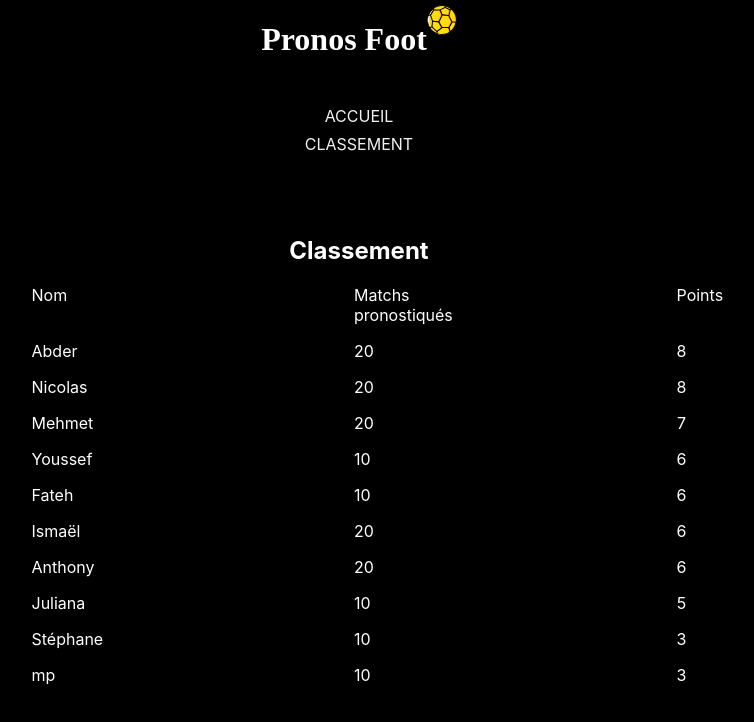
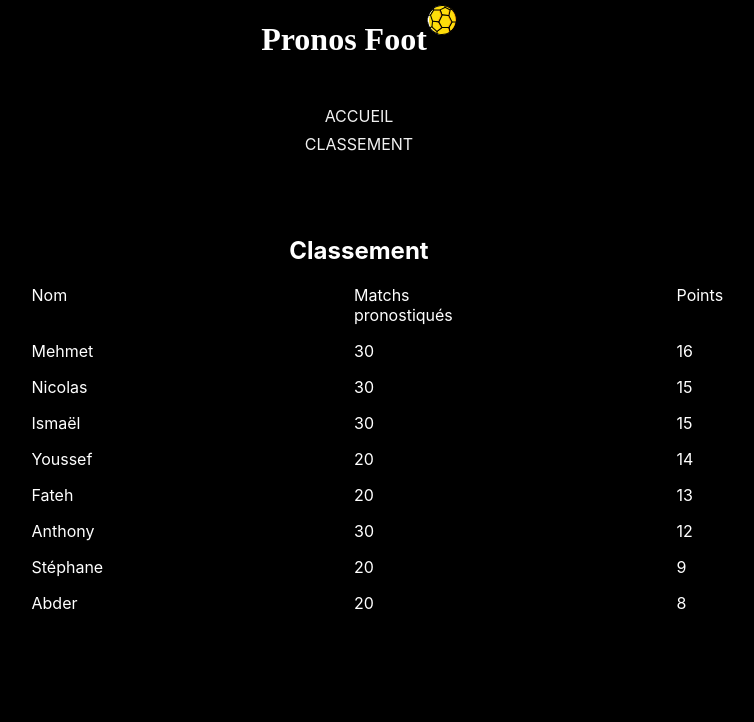
Before and after one commit to MehmetCan75/Pronos-Foot, a React (Create React App) app: page /classement in a window 1280 px wide. Shown: the top 722 px of the page, without its empty margins (281-1035 px from the left). Built offline with nearby package versions, Linux system fonts and the light colour scheme.

Commit message:
fourth results

```diff
--- a/src/Components/Classement/Classement.js
+++ b/src/Components/Classement/Classement.js
@@ -11,55 +11,55 @@ export default function Classement() {
             <li className="nm">Points</li>
         </ul>
         <ul className="name-games-points">
+            <li className="nm">Mehmet</li>
+            <li className="nm">30</li>
+            <li className="nm">16</li>
+        </ul>
+        <ul className="name-games-points">
+            <li className="nm">Nicolas</li>
+            <li className="nm">30</li>
+            <li className="nm">15</li>
+        </ul>
+        <ul className="name-games-points">
+            <li className="nm">Ismaël</li>
+            <li className="nm">30</li>
+            <li className="nm">15</li>
+        </ul>
+        <ul className="name-games-points">
+            <li className="nm">Youssef</li>
+            <li className="nm">20</li>
+            <li className="nm">14</li>
+        </ul>
+        <ul className="name-games-points">
+            <li className="nm">Fateh</li>
+            <li className="nm">20</li>
+            <li className="nm">13</li>
+        </ul>
+        <ul className="name-games-points">
+            <li className="nm">Anthony</li>
+            <li className="nm">30</li>
+            <li className="nm">12</li>
+        </ul>
+        <ul className="name-games-points">
+            <li className="nm">Stéphane</li>
+            <li className="nm">20</li>
+            <li className="nm">9</li>
+        </ul>
+        {/* <ul className="name-games-points">
+            <li className="nm">Juliana</li>
+            <li className="nm">10</li>
+            <li className="nm">5</li>
+        </ul> */}
+        <ul className="name-games-points">
             <li className="nm">Abder</li>
             <li className="nm">20</li>
             <li className="nm">8</li>
         </ul>
-        <ul className="name-games-points">
-            <li className="nm">Nicolas</li>
-            <li className="nm">20</li>
-            <li className="nm">8</li>
-        </ul>
-        <ul className="name-games-points">
-            <li className="nm">Mehmet</li>
-            <li className="nm">20</li>
-            <li className="nm">7</li>
-        </ul>
-        <ul className="name-games-points">
-            <li className="nm">Youssef</li>
-            <li className="nm">10</li>
-            <li className="nm">6</li>
-        </ul>
-        <ul className="name-games-points">
-            <li className="nm">Fateh</li>
-            <li className="nm">10</li>
-            <li className="nm">6</li>
-        </ul>
-        <ul className="name-games-points">
-            <li className="nm">Ismaël</li>
-            <li className="nm">20</li>
-            <li className="nm">6</li>
-        </ul>
-        <ul className="name-games-points">
-            <li className="nm">Anthony</li>
-            <li className="nm">20</li>
-            <li className="nm">6</li>
-        </ul>
-        <ul className="name-games-points">
-            <li className="nm">Juliana</li>
-            <li className="nm">10</li>
-            <li className="nm">5</li>
-        </ul>
-        <ul className="name-games-points">
-            <li className="nm">Stéphane</li>
-            <li className="nm">10</li>
-            <li className="nm">3</li>
-        </ul>
-        <ul className="name-games-points">
+        {/* <ul className="name-games-points">
             <li className="nm">mp</li>
             <li className="nm">10</li>
             <li className="nm">3</li>
-        </ul>
+        </ul> */}
 
 
 
```
